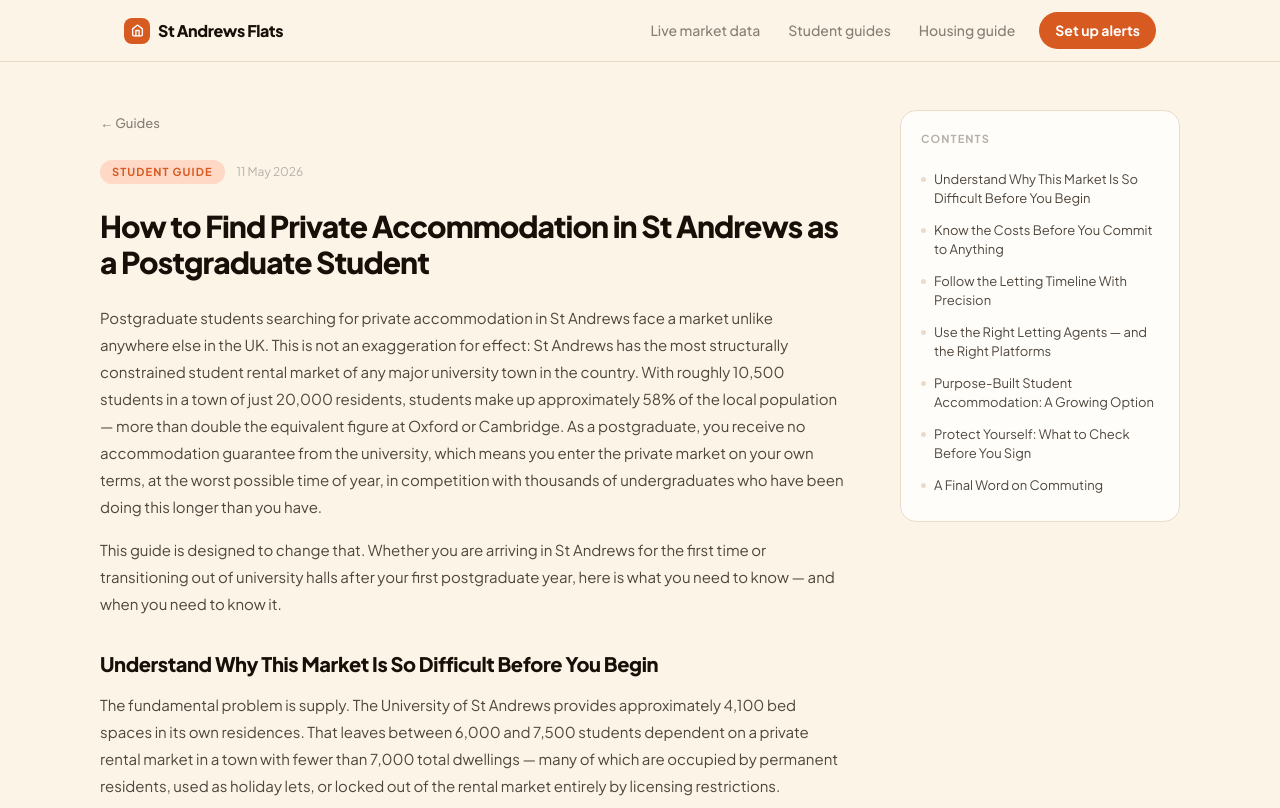
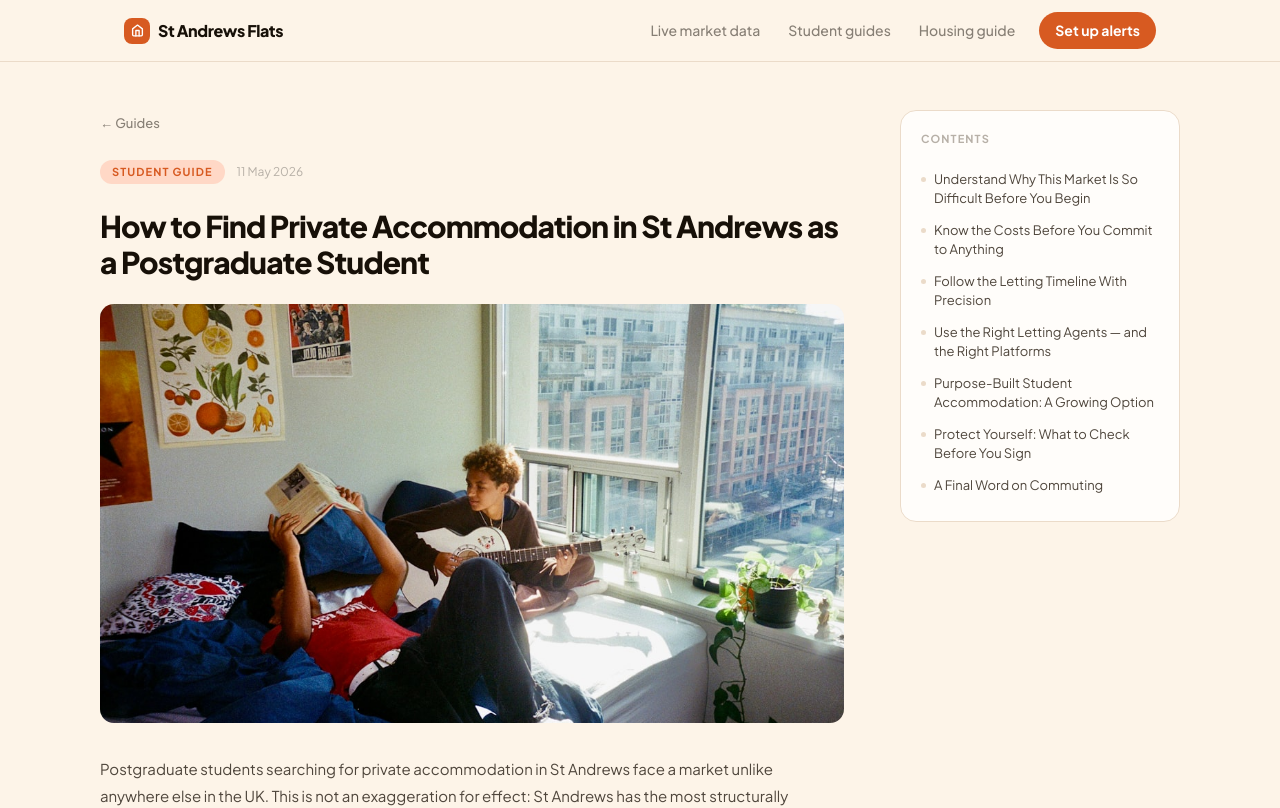
Before and after one commit to rushtonmatthew-dev/st-andrews-flats-web, a Next.js app: page /blog/how-to-find-private-accommodation-st-andrews-postgraduate in a window 1280 px wide. Shown: the top 808 px of the page. Built offline with nearby package versions, Linux system fonts and the light colour scheme.

Commit message:
fix: add missing cover image for postgraduate accommodation post
Download Unsplash cover, wire coverImage/slug props in page.tsx,
update blog index cover_image, and add entry to generate-images.py.

Co-Authored-By: Claude Sonnet 4.6 <noreply@anthropic.com>

```diff
--- a/app/blog/how-to-find-private-accommodation-st-andrews-postgraduate/page.tsx
+++ b/app/blog/how-to-find-private-accommodation-st-andrews-postgraduate/page.tsx
@@ -1,4 +1,4 @@
-/* BLOG_META {"title": "How to Find Private Accommodation in St Andrews as a Postgraduate Student", "audience": "postgraduate students", "angle": "practical how-to guide", "date": "2026-05-11", "cover_image": ""} */
+/* BLOG_META {"title": "How to Find Private Accommodation in St Andrews as a Postgraduate Student", "audience": "postgraduate students", "angle": "practical how-to guide", "date": "2026-05-11", "cover_image": "/images/blog/how-to-find-private-accommodation-st-andrews-postgraduate-cover.png"} */
 import type { Metadata } from 'next'
 import BlogPost from '@/components/BlogPost'
 
@@ -103,9 +103,12 @@ For more guidance on renting privately in St Andrews — including letting agent
 export default function Page() {
   return (
     <BlogPost
+      slug="how-to-find-private-accommodation-st-andrews-postgraduate"
       title="How to Find Private Accommodation in St Andrews as a Postgraduate Student"
       date="2026-05-11"
       body={body}
+      coverImage="/images/blog/how-to-find-private-accommodation-st-andrews-postgraduate-cover.png"
+      coverImageAlt="How to Find Private Accommodation in St Andrews as a Postgraduate Student"
     />
   )
 }
--- a/app/blog/page.tsx
+++ b/app/blog/page.tsx
@@ -16,7 +16,7 @@ const posts = [
     date: "May 2026",
     excerpt:
       "A practical guide for postgraduate students renting privately in St Andrews — timelines, costs, letting agents, and how to navigate the UK's tightest student market.",
-    cover_image: "",
+    cover_image: "/images/blog/how-to-find-private-accommodation-st-andrews-postgraduate-cover.png",
     cover_image_alt: "How to Find Private Accommodation in St Andrews as a Postgraduate Student",
   },
   {
```
Also changed, not shown: public/images/blog/how-to-find-private-accommodation-st-andrews-postgraduate-cover.png (added), 1 other file (tests, documents, lock files or other folders).
